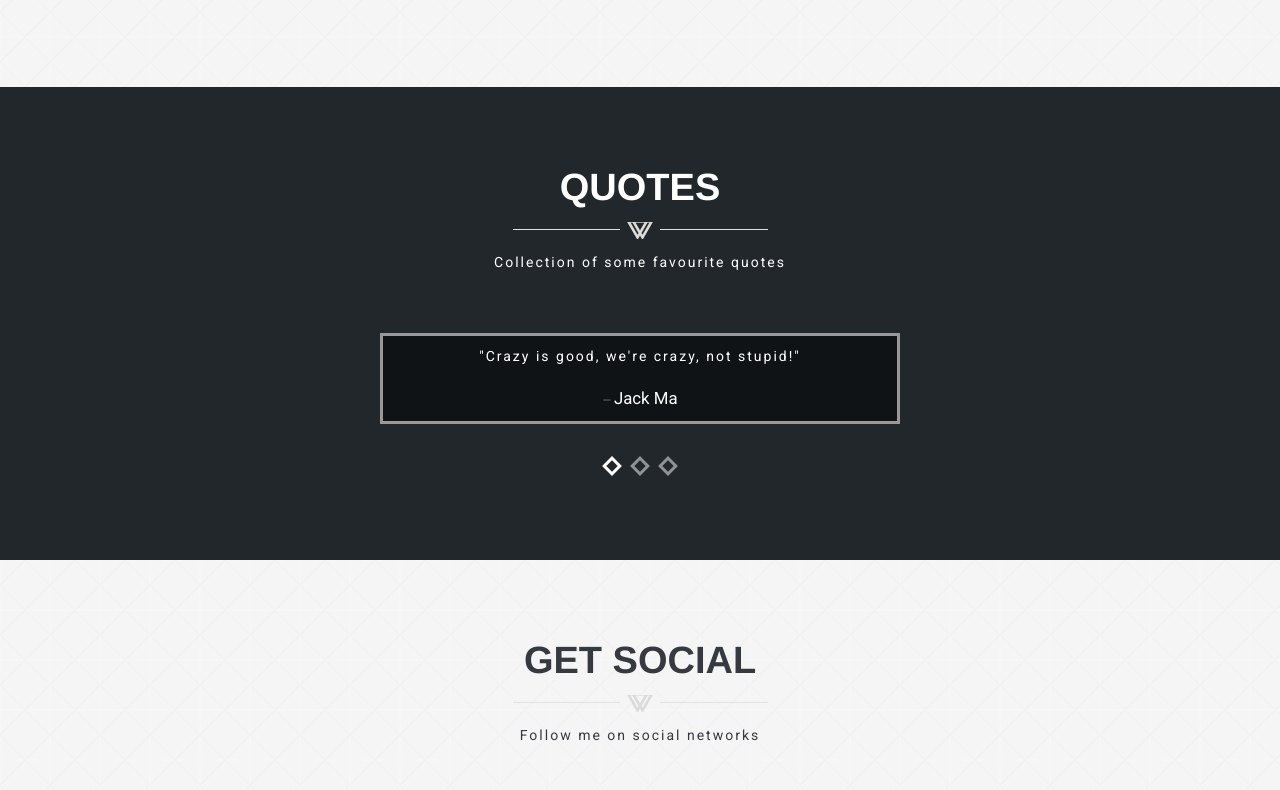
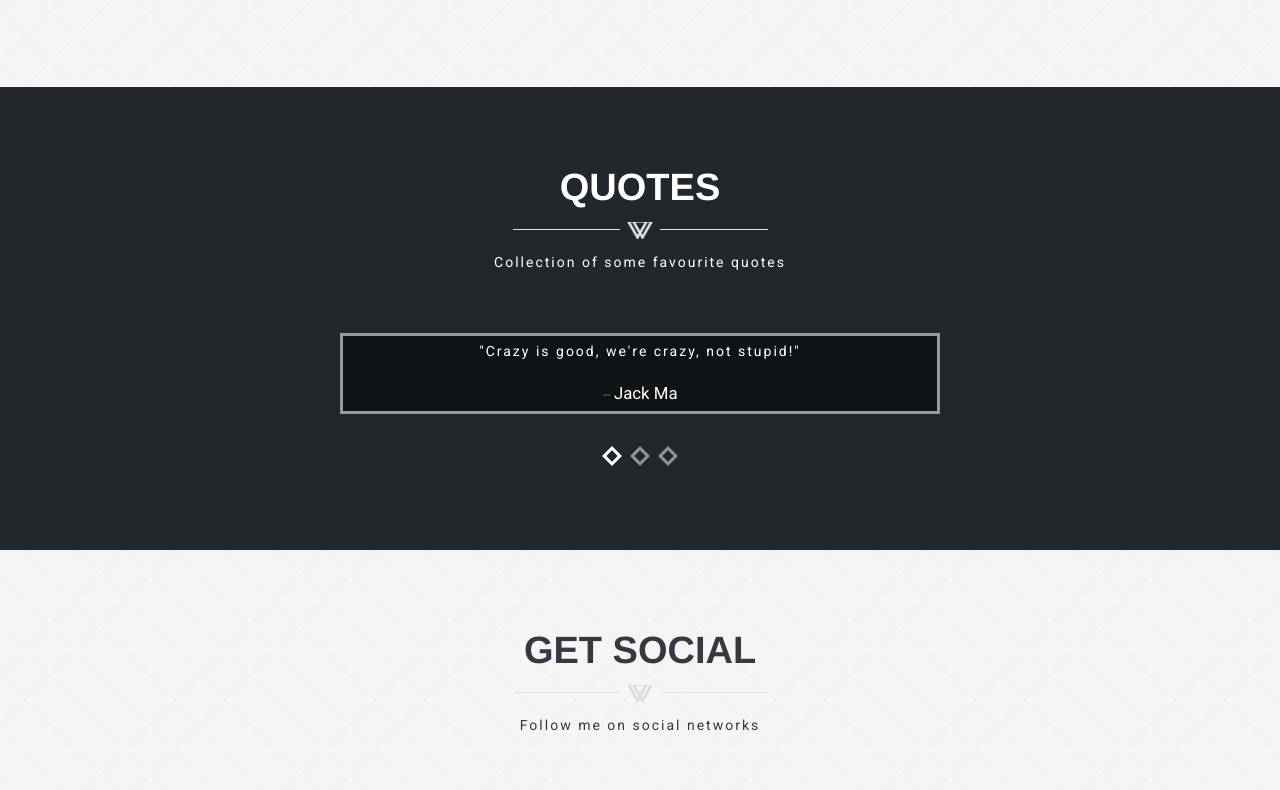
Before and after one commit to Nishalan/Nishalan.github.io, a plain HTML site: page index.html in a window 1280 px wide. Shown: the part 1779-2569 px from the top of the page. Drawn offline with nearby package versions, Linux system fonts and the light colour scheme; a script that the page names is missing.

Commit message:
css take 2

```diff
--- a/css/style.css
+++ b/css/style.css
@@ -90,12 +90,12 @@ p {
 
 .item{
     margin: auto;
-    width: 65%;
-    height: 45%;
+    width: 75%;
+    height: 60%;
     background-color:rgba(0, 0, 0, 0.5);
     border-radius: 25px;
     border:3px solid #999999;
-    padding: 10px;
+    padding: 5px;
 }
 
 section {
```
